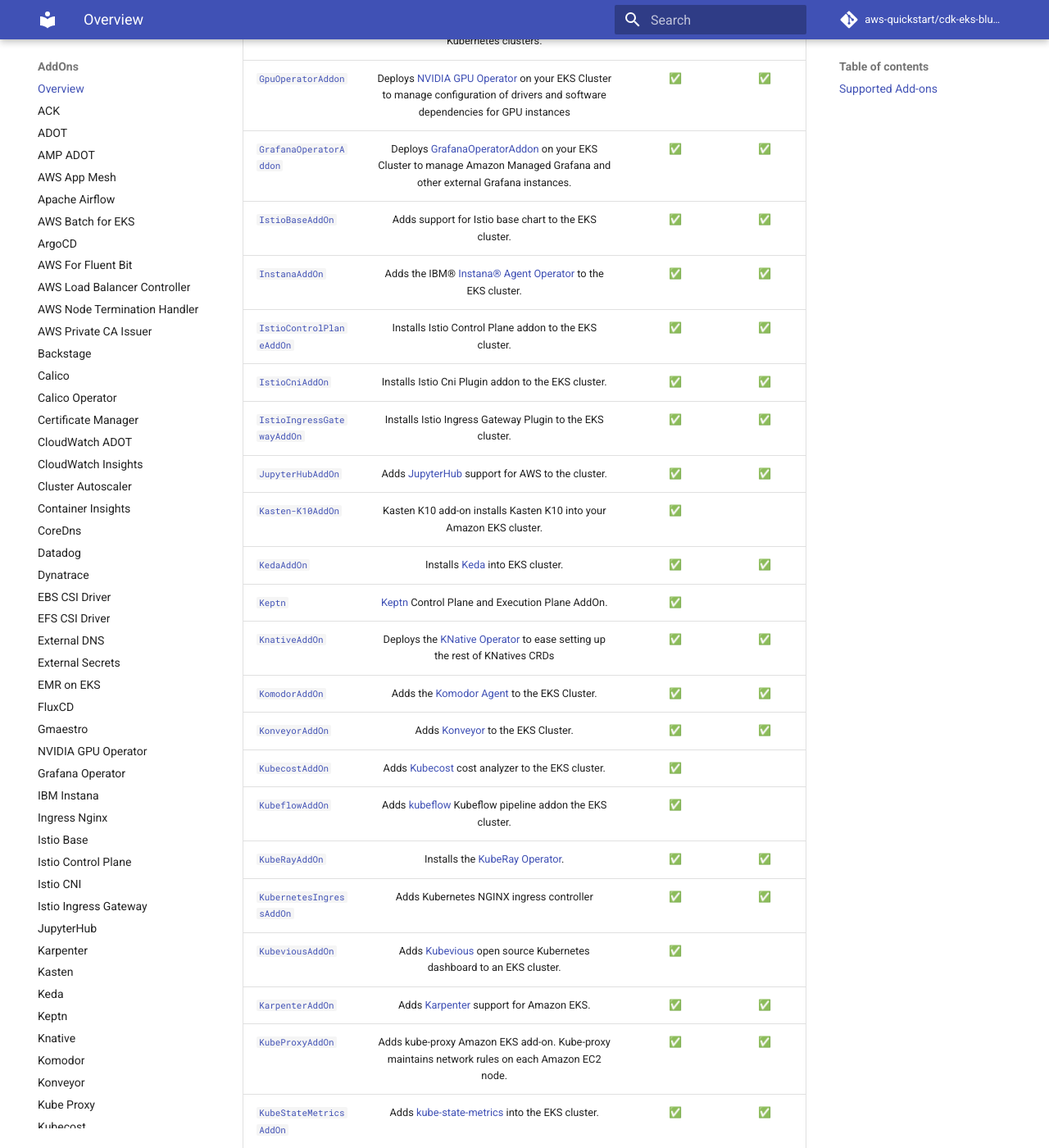
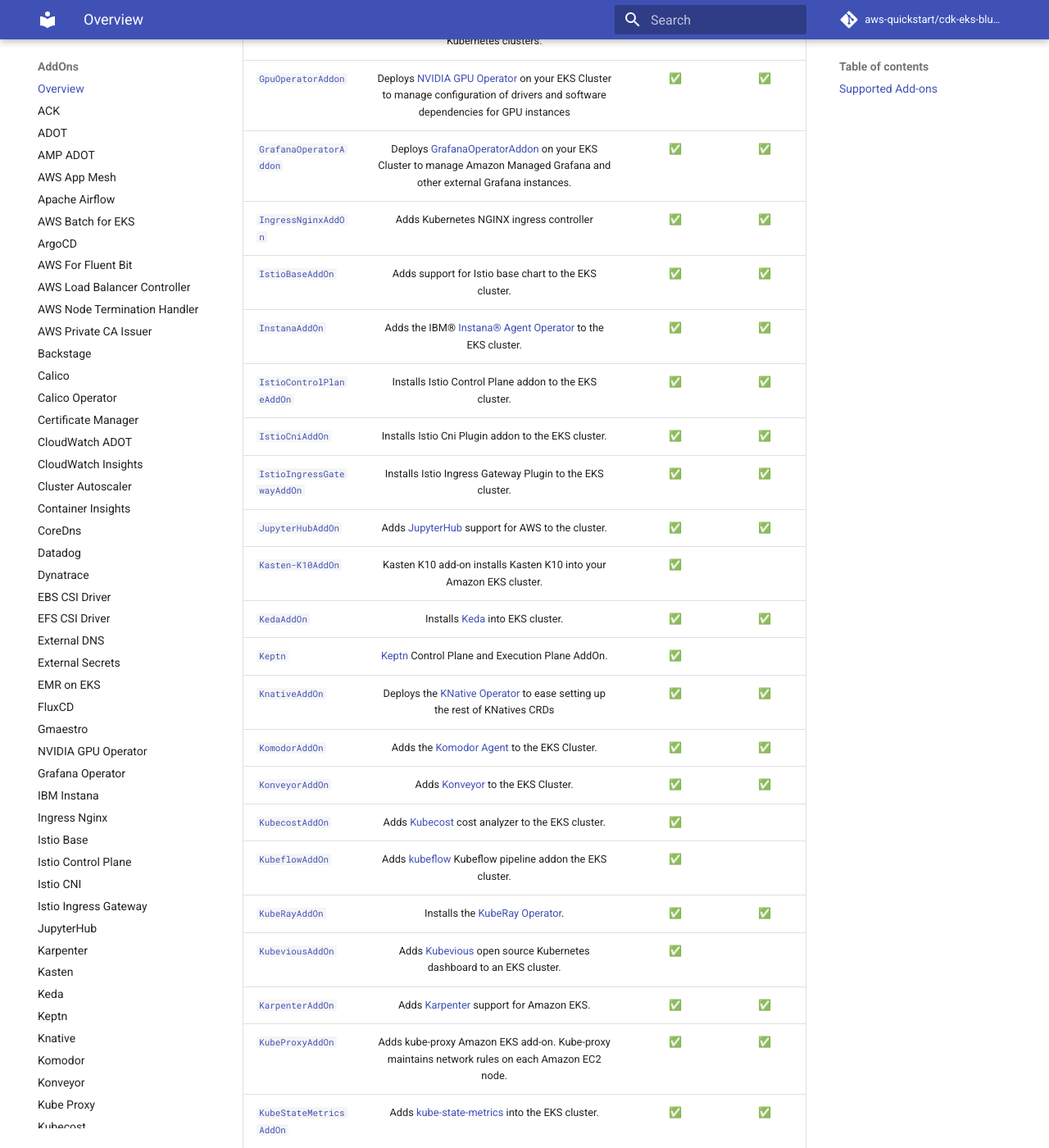
Before and after one commit to aws-quickstart/cdk-eks-blueprints, an MkDocs documentation site: the page built from docs/addons/index.md, in a window 1280 px wide and 1400 px high, scrolled down 2354 px. Shown: the whole window at 82% size. Built offline with MkDocs 1.6.1 and Material for MkDocs 9.7.7, drawn with Linux system fonts in a browser that asks for light colours; comment, search, counter and statistics services are not loaded; some of the changed lines change nothing that is shown.

Commit message:
removed kubernetes-nginx conflict

```diff
--- a/docs/addons/index.md
+++ b/docs/addons/index.md
@@ -40,6 +40,7 @@
 | [`FluxcdAddOn`](./fluxcd.md)                                   | Setting up [Fluxcd](https://fluxcd.io/) to manage one or more Kubernetes clusters.                                 | ✅ | ✅
 | [`GpuOperatorAddon`](./gpu-operator.md)                      |  Deploys [NVIDIA GPU Operator](https://github.com/NVIDIA/gpu-operator) on your EKS Cluster to manage configuration of drivers and software dependencies for GPU instances  | ✅ | ✅ |
 | [`GrafanaOperatorAddon`](./grafana-operator.md)                                   | Deploys [GrafanaOperatorAddon](https://github.com/grafana-operator/grafana-operator#:~:text=The%20grafana%2Doperator%20is%20a,an%20easy%20and%20scalable%20way)  on your EKS Cluster to manage Amazon Managed Grafana and other external Grafana instances.                                 | ✅ | ✅ |
+| [`IngressNginxAddOn`](./ingress-nginx.md)                                  | Adds Kubernetes NGINX ingress controller  | ✅ | ✅ |
 | [`IstioBaseAddOn`](./istio-base.md)                                  | Adds support for Istio base chart to the EKS cluster. | ✅ | ✅ |
 | [`InstanaAddOn`](./instana-addon.md)                                  | Adds the IBM® [Instana®](https://www.ibm.com/products/instana) [Agent Operator](https://github.com/instana/instana-agent-operator) to the EKS cluster. | ✅ | ✅ |
 | [`IstioControlPlaneAddOn`](./istio-control-plane.md)                | Installs Istio Control Plane addon to the EKS cluster. | ✅ | ✅ |
@@ -55,7 +56,6 @@
 | [`KubecostAddOn`](./kubecost.md)                                       | Adds [Kubecost](https://kubecost.com) cost analyzer to the EKS cluster.                                                  | ✅ |
 | [`KubeflowAddOn`](./kubeflow.md)                                       | Adds [kubeflow](https://awslabs.github.io/kubeflow-manifests/) Kubeflow pipeline addon the EKS cluster.                                | ✅ |
 | [`KubeRayAddOn`](./kuberay-operator.md)                      | Installs the [KubeRay Operator](https://docs.ray.io/en/latest/cluster/kubernetes/index.html).                                                                        | ✅ | ✅ |
-| [`KubernetesIngressAddOn`](./kubernetes-ingress.md)                                  | Adds Kubernetes NGINX ingress controller  | ✅ | ✅ |
 | [`KubeviousAddOn`](./kubevious.md)                                     | Adds [Kubevious](https://github.com/kubevious/kubevious) open source Kubernetes dashboard to an EKS cluster.                           |  ✅ |
 | [`KarpenterAddOn`](./karpenter.md)                                     | Adds [Karpenter](https://github.com/awslabs/karpenter) support for Amazon EKS.                                                         | ✅ | ✅ |
 | [`KubeProxyAddOn`](./kube-proxy.md)                                    | Adds kube-proxy Amazon EKS add-on. Kube-proxy maintains network rules on each Amazon EC2 node.                                         | ✅ | ✅ |
```
